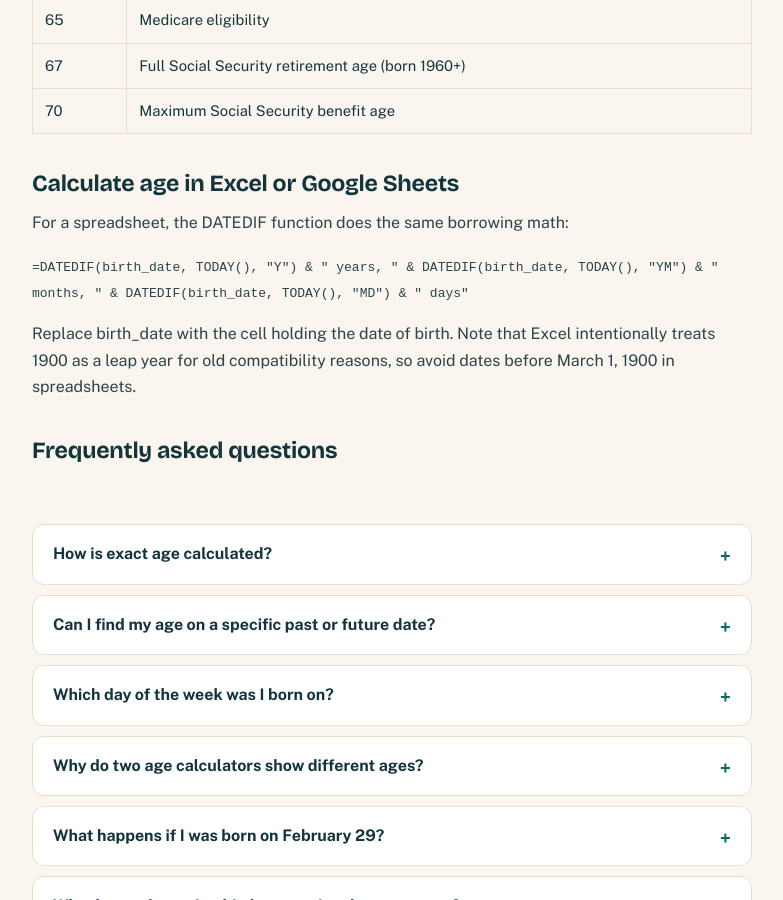
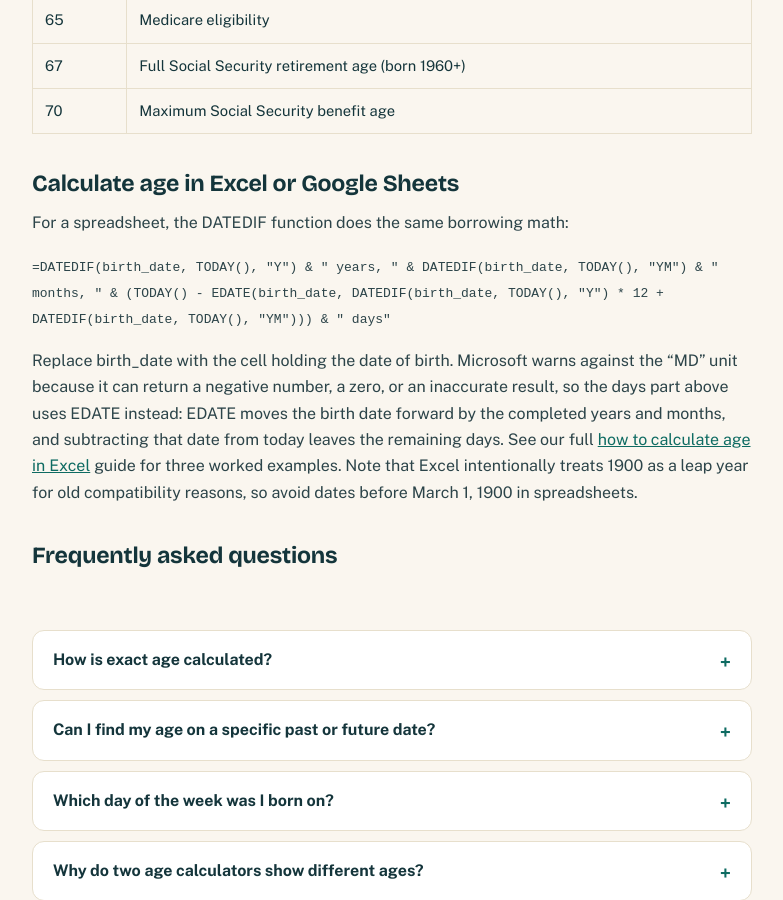
Before and after one commit to zaidmeo09-dhangal/agedatecalc, a Jekyll site: the page built from age-calculator.md, in a window 1280 px wide and 900 px high, scrolled down 3189 px. Shown: the whole window, without its empty margins (248-1031 px from the left). Built offline with Jekyll 4.4.1, drawn with Linux system fonts in a browser that asks for light colours.

Commit message:
SEO audit fixes: broken links, titles, DST 2027, schema, og:image

```diff
--- a/age-calculator.md
+++ b/age-calculator.md
@@ -206,9 +206,9 @@
 
 For a spreadsheet, the DATEDIF function does the same borrowing math:
 
-`=DATEDIF(birth_date, TODAY(), "Y") & " years, " & DATEDIF(birth_date, TODAY(), "YM") & " months, " & DATEDIF(birth_date, TODAY(), "MD") & " days"`
+`=DATEDIF(birth_date, TODAY(), "Y") & " years, " & DATEDIF(birth_date, TODAY(), "YM") & " months, " & (TODAY() - EDATE(birth_date, DATEDIF(birth_date, TODAY(), "Y") * 12 + DATEDIF(birth_date, TODAY(), "YM"))) & " days"`
 
-Replace birth_date with the cell holding the date of birth. Note that Excel intentionally treats 1900 as a leap year for old compatibility reasons, so avoid dates before March 1, 1900 in spreadsheets.
+Replace birth_date with the cell holding the date of birth. Microsoft warns against the "MD" unit because it can return a negative number, a zero, or an inaccurate result, so the days part above uses EDATE instead: EDATE moves the birth date forward by the completed years and months, and subtracting that date from today leaves the remaining days. See our full [how to calculate age in Excel]({{ '/blog/how-to-calculate-age-in-excel/' | relative_url }}) guide for three worked examples. Note that Excel intentionally treats 1900 as a leap year for old compatibility reasons, so avoid dates before March 1, 1900 in spreadsheets.
 
 ## Frequently asked questions
 
```
